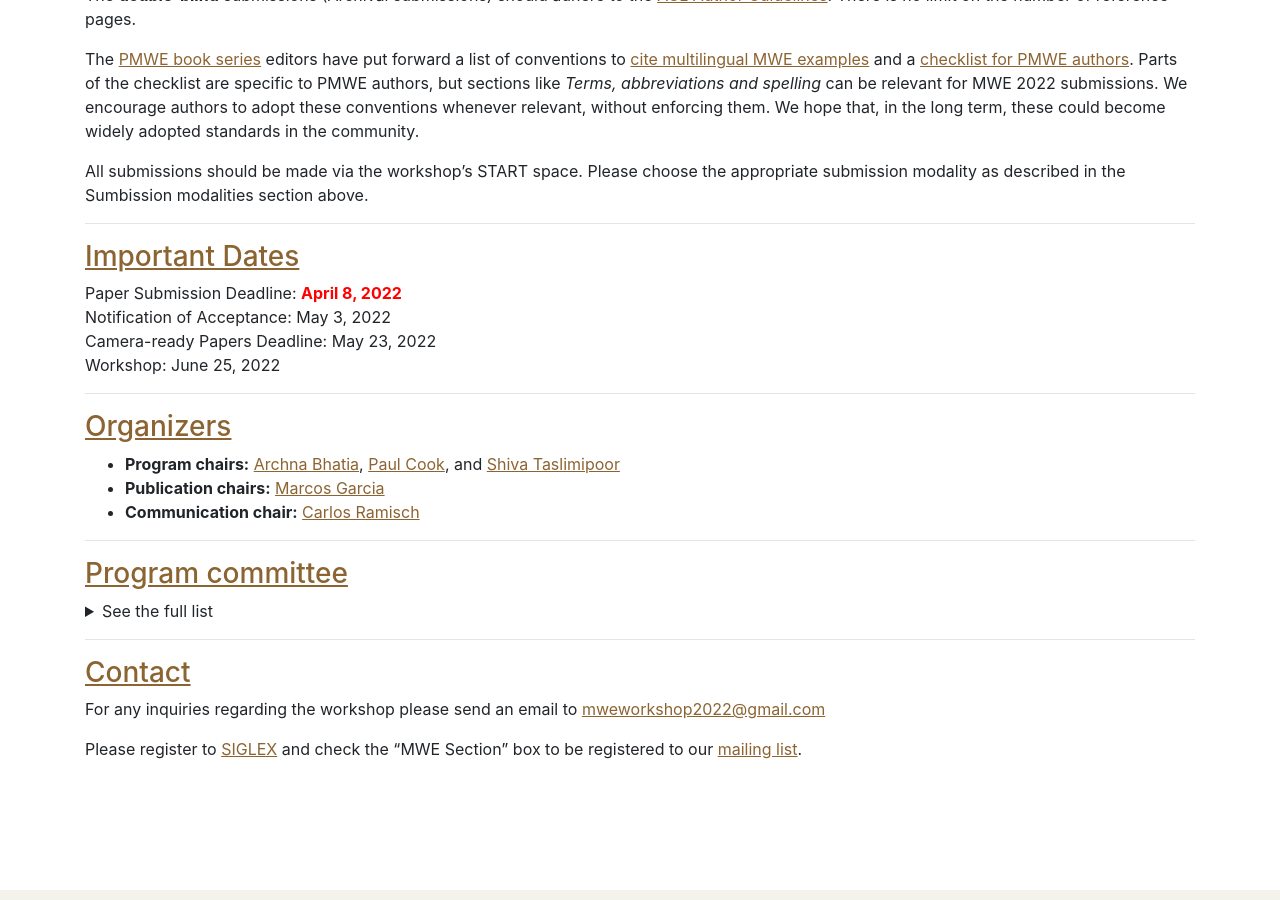
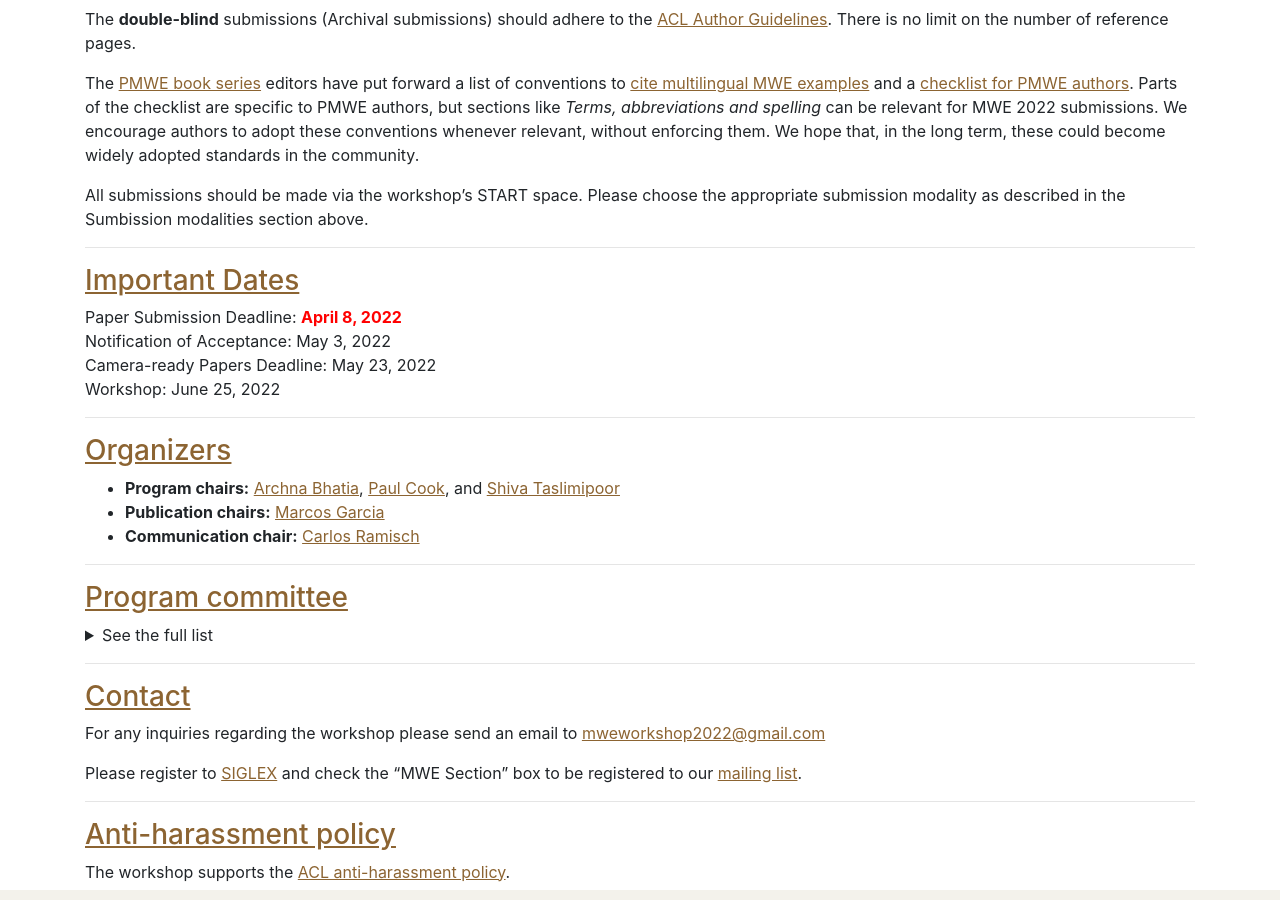
Before and after one commit to multiword/multiword.github.io, a Jekyll site: the page built from mwe2022/index.md, in a window 1280 px wide and 900 px high, scrolled down 2693 px. Built offline with Jekyll 4.4.1, drawn with Linux system fonts in a browser that asks for light colours; comment, search, counter and statistics services are not loaded; some of the changed text lies outside the part shown.

Commit message:
Add anti-harassment policy

```diff
--- a/mwe2022/index.md
+++ b/mwe2022/index.md
@@ -39,6 +39,7 @@
 - [Organizers](#organizers)
 - [Program committee](#committee)
 - [Contact](#contact)
+- [Anti-harassment policy](#antiharassment)
 </details>
 
 -----
@@ -189,3 +190,9 @@
 For any inquiries regarding the workshop please send an email to [mweworkshop2022@gmail.com ](mweworkshop2022@gmail.com )
 
 Please register to [SIGLEX](../organization/members) and check the "MWE Section" box to be registered to our [mailing list](../mailinglist).
+
+-----
+
+### <a name="antiharassment"> Anti-harassment policy </a>
+
+The workshop supports the [ACL anti-harassment policy](https://www.aclweb.org/adminwiki/index.php?title=Anti-Harassment_Policy).
```
